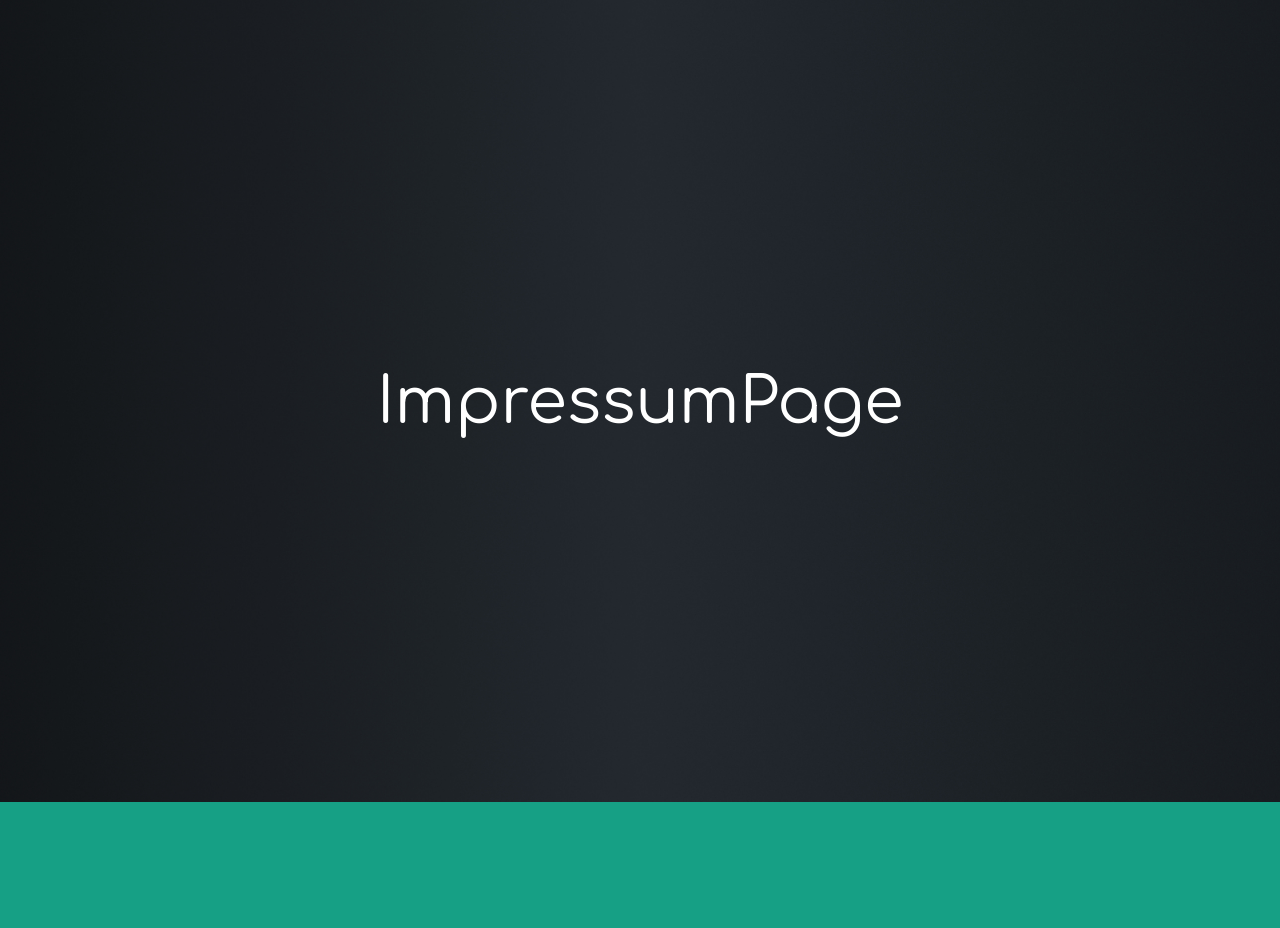
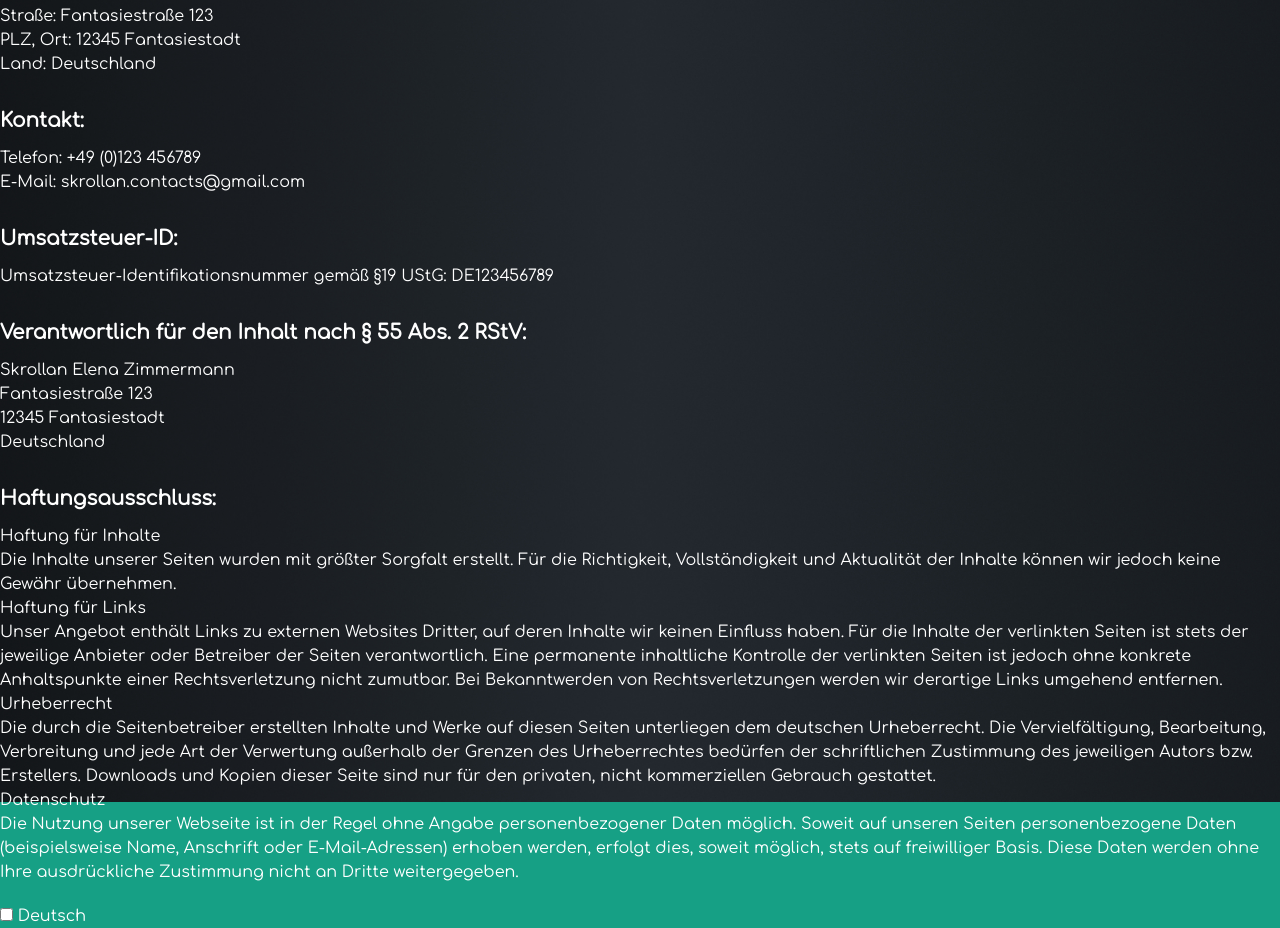
Before and after one commit to SkrollanElenaZimmermann/Schokett.de, a Vue app: page /#/ImpressumPage in a window 1280 px wide. Shown: the part 61-989 px from the top of the page. Before the commit the page ends 863 px from the top, so only its background shows below. Built offline with nearby package versions, Linux system fonts and the light colour scheme.

Commit message:
japanease Switch

```diff
--- a/package.json
+++ b/package.json
@@ -10,6 +10,7 @@
   "dependencies": {
     "core-js": "^3.8.3",
     "vue": "^3.2.13",
+    "vue-i18n": "^9.2.2",
     "vue-router": "^4.1.6"
   },
   "devDependencies": {
--- a/src/components/ImpressumPage.vue
+++ b/src/components/ImpressumPage.vue
@@ -1,6 +1,71 @@
 <template>
   <div class="container">
-      <p>ImpressumPage</p>
+    <div class="impressum">
+      <h2>Impressum</h2>
+      <p>
+        Angaben gemäß § 5 TMG:
+        <br>
+        Firma: Schokett Software
+        <br>
+        Inhaber: Skrollan Elena Zimmermann
+        <br>
+        Straße: Fantasiestraße 123
+        <br>
+        PLZ, Ort: 12345 Fantasiestadt
+        <br>
+        Land: Deutschland
+      </p>
+      <h3>Kontakt:</h3>
+      <p>
+        Telefon: +49 (0)123 456789
+        <br>
+        E-Mail: skrollan.contacts@gmail.com
+      </p>
+      <h3>Umsatzsteuer-ID:</h3>
+      <p>
+        Umsatzsteuer-Identifikationsnummer gemäß §19 UStG:
+        DE123456789
+      </p>
+      <h3>Verantwortlich für den Inhalt nach § 55 Abs. 2 RStV:</h3>
+      <p>
+        Skrollan Elena Zimmermann
+        <br>
+        Fantasiestraße 123
+        <br>
+        12345 Fantasiestadt
+        <br>
+        Deutschland
+      </p>
+      <h3>Haftungsausschluss:</h3>
+      <p>
+        Haftung für Inhalte
+        <br>
+        Die Inhalte unserer Seiten wurden mit größter Sorgfalt erstellt. Für die Richtigkeit, Vollständigkeit und Aktualität der Inhalte können wir jedoch keine Gewähr übernehmen.
+      </p>
+      <p>
+        Haftung für Links
+        <br>
+        Unser Angebot enthält Links zu externen Websites Dritter, auf deren Inhalte wir keinen Einfluss haben. Für die Inhalte der verlinkten Seiten ist stets der jeweilige Anbieter oder Betreiber der Seiten verantwortlich. Eine permanente inhaltliche Kontrolle der verlinkten Seiten ist jedoch ohne konkrete Anhaltspunkte einer Rechtsverletzung nicht zumutbar. Bei Bekanntwerden von Rechtsverletzungen werden wir derartige Links umgehend entfernen.
+      </p>
+      <p>
+        Urheberrecht
+        <br>
+        Die durch die Seitenbetreiber erstellten Inhalte und Werke auf diesen Seiten unterliegen dem deutschen Urheberrecht. Die Vervielfältigung, Bearbeitung, Verbreitung und jede Art der Verwertung außerhalb der Grenzen des Urheberrechtes bedürfen der schriftlichen Zustimmung des jeweiligen Autors bzw. Erstellers. Downloads und Kopien dieser Seite sind nur für den privaten, nicht kommerziellen Gebrauch gestattet.
+      </p>
+      <p>
+        Datenschutz
+        <br>
+        Die Nutzung unserer Webseite ist in der Regel ohne Angabe personenbezogener Daten möglich. Soweit auf unseren Seiten personenbezogene Daten (beispielsweise Name, Anschrift oder E-Mail-Adressen) erhoben werden, erfolgt dies, soweit möglich, stets auf freiwilliger Basis. Diese Daten werden ohne Ihre ausdrückliche Zustimmung nicht an Dritte weitergegeben.
+      </p>
+
+      <div class="language-switch">
+  <label>
+    <input type="checkbox" v-model="isJapanese" @change="changeLanguage">
+    {{ currentLanguage }}
+  </label>
+</div>
+
+    </div>
   </div>
 </template>
 
@@ -10,17 +75,42 @@
   mounted() {
     document.title = "Schokett/Impressum";
   },
-    props: {
-
+  data() {
+    return {
+      isJapanese: false
+    };
+  },
+  computed: {
+    currentLanguage() {
+      return this.isJapanese ? '日本語' : 'Deutsch';
+    }
+  },
+  methods: {
+    changeLanguage() {
+      this.isJapanese = !this.isJapanese;
+      this.$i18n.locale = this.isJapanese ? 'ja' : 'de';
+    }
   }
 }
 </script>
 
-  <!-- Add "scoped" attribute to limit CSS to this component only -->
 <style scoped>
+.impressum {
+  font-size: 16px;
+  line-height: 1.5;
+}
+.impressum h2 {
+  font-size: 24px;
+  margin-bottom: 20px;
+}
+.impressum h3 {
+  font-size: 20px;
+  margin-top: 30px;
+  margin-bottom: 10px;
+}
 .container {
   height: 100vh;
-    width: 100%;
+  /* width: 100%; */
   /* background: greenyellow; */
   display: flex;
   justify-content: center;
@@ -28,4 +118,7 @@
   font-size: 400%;
   color: white;
 }
+.language-switch {
+  margin-top: 20px;
+}
 </style>
--- a/src/main.js
+++ b/src/main.js
@@ -1,29 +1,54 @@
-import { createApp } from 'vue'
-import App from './App.vue'
+import { createApp } from 'vue';
+import { createRouter, createWebHashHistory } from 'vue-router';
+import { createI18n } from 'vue-i18n';
+import App from './App.vue';
+import SiteOne from './components/SiteOne.vue';
+import SiteTwo from './components/SiteTwo.vue';
+import SiteThree from './components/SiteThree.vue';
+import ImpressumPage from './components/ImpressumPage.vue';
 
-import { createRouter, createWebHashHistory} from "vue-router"
+// Erstelle die Vue-App
+const app = createApp(App);
 
-import SiteOne from './components/SiteOne.vue'
-import SiteTwo from './components/SiteTwo.vue'
-import SiteThree from './components/SiteThree.vue'
-import ImpressumPage from './components/ImpressumPage.vue'
+// Erstelle den Router
+const router = createRouter({
+  history: createWebHashHistory(),
+  routes: [
+    { path: '/', component: SiteOne },
+    { path: '/SiteTwo', component: SiteTwo },
+    { path: '/SiteThree', component: SiteThree },
+    { path: '/ImpressumPage', component: ImpressumPage },
+  ],
+});
 
-const app = createApp(App)
+// Erstelle das VueI18n-Objekt
+const i18n = createI18n({
+  locale: 'de', // Standardmäßige Sprache
+  messages: {
+    de: {
+      // Deutsch
+      impressum: {
+        title: 'Impressum',
+        companyName: 'Firma: Schokett Software',
+        // ... Weitere Übersetzungen für das Impressum
+      },
+      // ... Weitere Übersetzungen für andere Seiten
+    },
+    ja: {
+      // Japanisch
+      impressum: {
+        title: 'インプレッサム',
+        companyName: '会社名：Schokett Software',
+        // ... Weitere Übersetzungen für das Impressum auf Japanisch
+      },
+      // ... Weitere Übersetzungen für andere Seiten auf Japanisch
+    },
+  },
+});
 
-createApp(App)
+// Verwende den Router und VueI18n in der App
+app.use(router);
+app.use(i18n);
 
-const routes = [
-    {path: "/", component: SiteOne},
-    {path: "/SiteTwo", component: SiteTwo},
-    {path: "/SiteThree", component: SiteThree},
-    {path: "/ImpressumPage", component: ImpressumPage},
-]
-const router = createRouter({
-    history: createWebHashHistory(),
-    routes: routes,
-    linkActiveClass: "active",
-})
-
-app.use(router)
-
-app.mount('#app')
+// Montiere die App auf #app
+app.mount('#app');
--- a/vue.config.js
+++ b/vue.config.js
@@ -6,7 +6,7 @@ module.exports = defineConfig({
   configureWebpack: {
     plugins: [
       new FaviconsWebpackPlugin({
-        logo: './public/mepc.ico',
+        logo: './public/3.ico',
         favicons: {
           appName: 'Schokett.de',
           appDescription: 'ProjectVue',
```
Also changed, not shown: 1 other file (tests, documents, lock files or other folders). Lines whose indentation alone changed are shown as unchanged.
